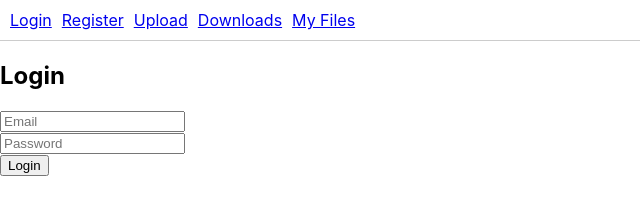
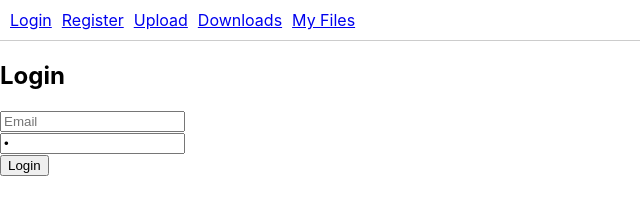
Before and after one commit to sawerrai-AU/Secure-File-Hosting-Project, a React (Create React App) app in the folder frontend/: page / in a window 1280 px wide. Shown: the top 223 px of the page, without its empty margins (0-640 px from the left). Built offline with nearby package versions, Linux system fonts and the light colour scheme.

Commit message:
Fix login page and authentication flow

```diff
--- a/frontend/src/pages/Login.js
+++ b/frontend/src/pages/Login.js
@@ -1,10 +1,11 @@
 import React, { useState } from "react";
+import axios from "axios";
 
 function Login() {
-  // State to store the email entered by the user
+  // State to store form inputs
   const [email, setEmail] = useState("");
-
-  // This function runs when the login form is submitted
+const[password, setPassword] =useState(" ");
+  //Handle form submit
   const handleLogin = async (e) => {
     e.preventDefault(); // prevent the page from refreshing
 
@@ -12,16 +13,17 @@ function Login() {
       // Send the login request to the backend API
       const res = await axios.post("http://localhost:5000/api/login", {
         email: email,
+        password,
       });
 
-      // Save the token locally so the user stays logged in
-      localStorage.setItem("token", res.data.tokn);
+      //store JWT token
+      localStorage.setItem("token", res.data.token);
 
-      // Redirect the user to the dashboard page
-      window.location.href = "/dashbord";
+      // Redirect after successful login
+      window.location.href = "/upload";
     } catch (err) {
       // Log any errors in the console
-      console.log(err);
+      console.error(err);
 
       // Show a message if login does not work
       alert("Login failed");
@@ -38,12 +40,16 @@ function Login() {
         <input
           type="email"
           placeholder="Email"
+          value ={email}
           onChange={(e) => setEmail(e.target.value)}
+          required
         />
         <br />
 
         {/* Password input field */}
-        <input type="password" placeholder="Password" />
+        <input type="password" placeholder="Password"
+        value={password}
+        />
         <br />
 
         {/* Button to submit the form */}
```
